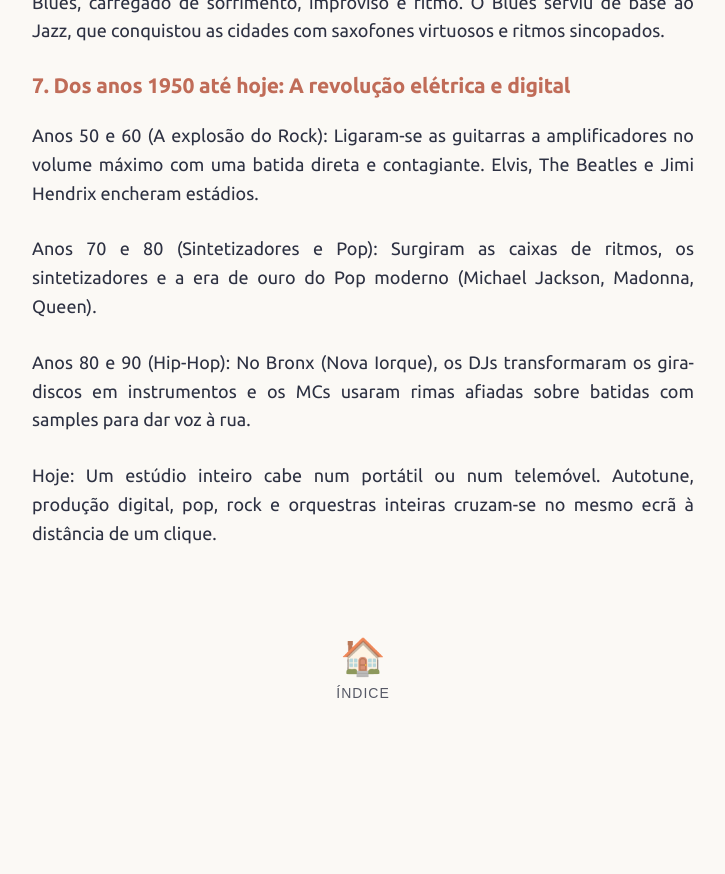
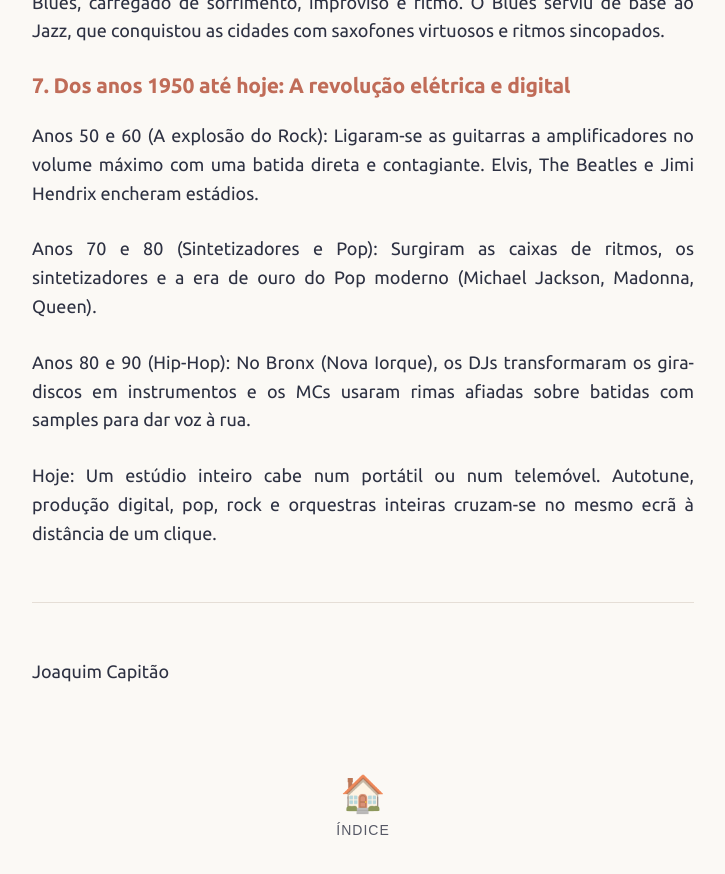
Before and after one commit to joaquim-capitao/musica, a Jekyll site: the page built from historia.md, in a window 1280 px wide and 900 px high, scrolled down 2449 px. Shown: the top 874 px of the window, without its empty margins (277-1002 px from the left). Built offline with Jekyll 4.4.1, drawn with Linux system fonts in a browser that asks for light colours; our own code applies the rules of GitHub Pages for plain Markdown files; before the commit the page ends 3211 px from its top, so only the background shows below that.

Commit message:
Atualizar o historia.md

```diff
--- a/historia.md
+++ b/historia.md
@@ -56,3 +56,7 @@ Anos 70 e 80 (Sintetizadores e Pop): Surgiram as caixas de ritmos, os sintetizad
 Anos 80 e 90 (Hip-Hop): No Bronx (Nova Iorque), os DJs transformaram os gira-discos em instrumentos e os MCs usaram rimas afiadas sobre batidas com samples para dar voz à rua.
 
 Hoje: Um estúdio inteiro cabe num portátil ou num telemóvel. Autotune, produção digital, pop, rock e orquestras inteiras cruzam-se no mesmo ecrã à distância de um clique.
+
+---
+
+<div align="Righ">Joaquim Capitão</div>
```
